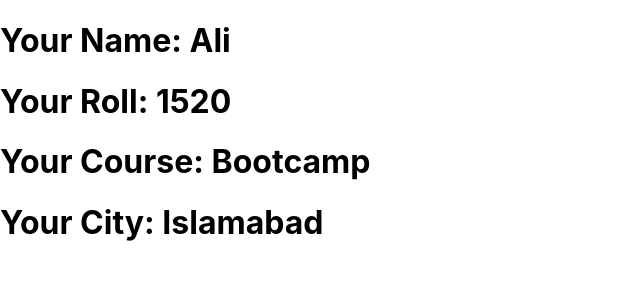
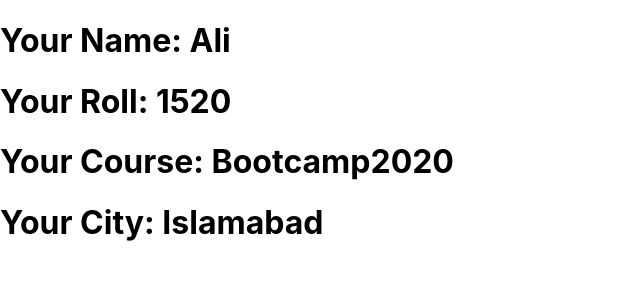
Before and after one commit to alemughal/BootCamp2020, a React (Create React App) app: page / in a window 1280 px wide. Shown: the top 300 px of the page, without its empty margins (0-640 px from the left). Built offline with nearby package versions, Linux system fonts and the light colour scheme.

Commit message:
Update Course Feild

```diff
--- a/src/App.js
+++ b/src/App.js
@@ -6,7 +6,7 @@ import Student from './student'
 function App () {
   return (
     <div>
-      <Student name="Ali" roll="1520" course="Bootcamp" city="Islamabad" />
+      <Student name="Ali" roll="1520" course="Bootcamp2020" city="Islamabad" />
     </div>
   )
 }
```
